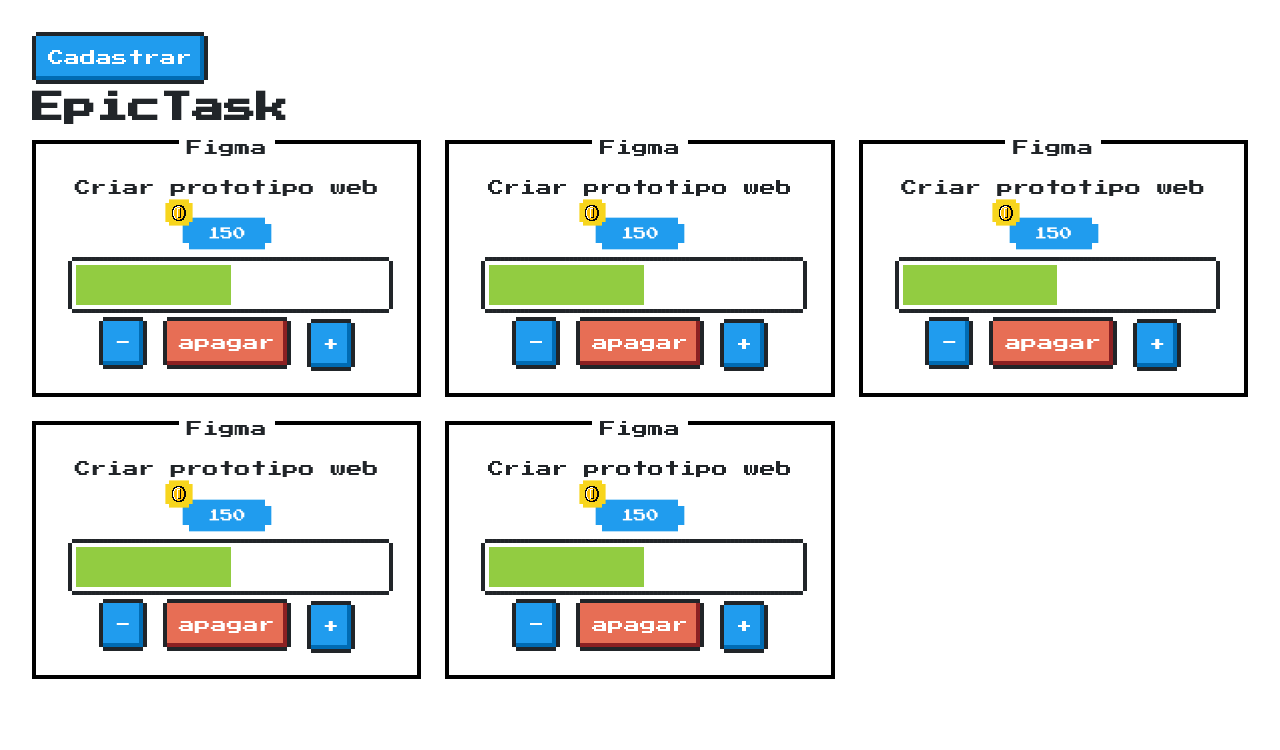
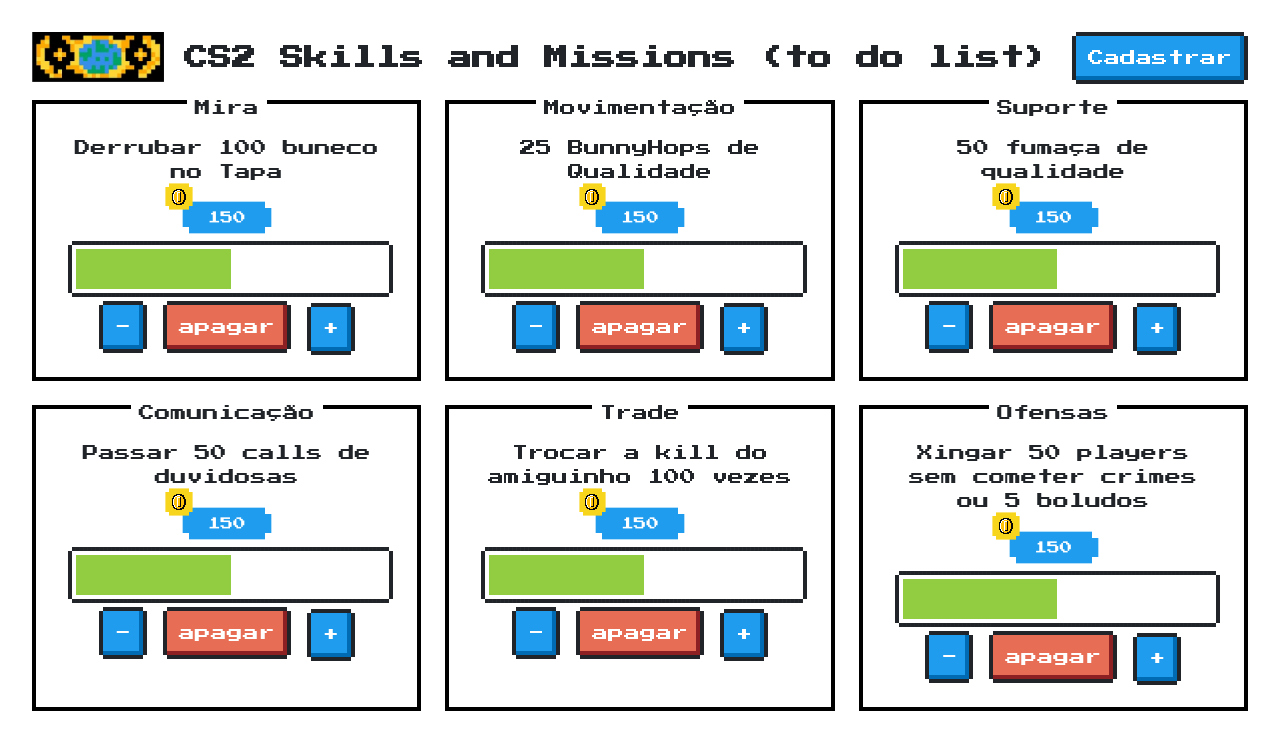
Before and after one commit to Tandera4731/Epictask, a plain HTML site: page index.html in a window 1280 px wide. Drawn offline with nearby package versions, Linux system fonts and the light colour scheme.

Commit message:
Novo Tema

```diff
--- a/assets/css/style.css
+++ b/assets/css/style.css
@@ -21,6 +21,19 @@ body {
     */
 }
 
+#title {
+    display: flex;
+    flex-direction: row;
+
+    h1{
+        margin-top: 8px;
+    }
+
+    a{
+        margin-left: auto;
+        margin-bottom: 20px;
+    }
+}
 
 form {
     display: flex;
@@ -34,3 +47,9 @@ form {
     display: flex;
     justify-content: space-around;
 }
+
+.icon-title{
+    margin-right: 20px;
+    width: auto;
+    height: 50px;
+}
--- a/index.html
+++ b/index.html
@@ -4,7 +4,7 @@
 
     <meta charset="UTF-8">
     <meta name="viewport" content="width=device-width, initial-scale=1.0">
-    <title>EpicTask - Sala</title>
+    <title>CSTraining - Home</title>
     <link href="https://unpkg.com/nes.css@latest/css/nes.min.css" rel="stylesheet" />
     <link rel="preconnect" href="https://fonts.googleapis.com">
     <link rel="preconnect" href="https://fonts.gstatic.com" crossorigin>
@@ -12,22 +12,27 @@
     <link rel="stylesheet" href="./assets/css/style.css">
 </head>
 <body>
-    <a href="/cadastrar.html" class="nes-btn is-primary">
-        Cadastrar
-    </a>
 
-    <h1>EpicTask</h1>
+    <section id="title">
+    <img src="./assets/images/Global.png" alt="" class="icon-title">
+    <h1>CS2 Skills and Missions (to do list)</h1>
     <!-- Frameworks de css -->
     <!-- bootstrap -->
     <!-- bulma css -->
     <!-- pico css -->
     <!-- semantic ui -->
     <!-- nes.css -->
+    <a href="/cadastrar.html" class="nes-btn is-primary">
+        Cadastrar
+    </a>
+
+
+    </section>
 
     <section id="lista-de-tarefas">
         <div class="nes-container with-title is-centered">
-            <p class="title">Figma</p>
-            <p>Criar prototipo web</p>
+            <p class="title">Mira</p>
+            <p>Derrubar 100 buneco no Tapa</p>
             <a href="#" class="nes-badge is-icon">
                 <span class="is-warning"><i class="nes-icon coin is-small"></i></span>
                 <span class="is-primary">150</span>
@@ -38,8 +43,8 @@
             <button type="button" class="nes-btn is-primary">+</button>
         </div>
         <div class="nes-container with-title is-centered">
-            <p class="title">Figma</p>
-            <p>Criar prototipo web</p>
+            <p class="title">Movimentação</p>
+            <p>25 BunnyHops de Qualidade</p>
             <a href="#" class="nes-badge is-icon">
                 <span class="is-warning"><i class="nes-icon coin is-small"></i></span>
                 <span class="is-primary">150</span>
@@ -50,8 +55,8 @@
             <button type="button" class="nes-btn is-primary">+</button>
         </div>
         <div class="nes-container with-title is-centered">
-            <p class="title">Figma</p>
-            <p>Criar prototipo web</p>
+            <p class="title">Suporte</p>
+            <p>50 fumaça de qualidade</p>
             <a href="#" class="nes-badge is-icon">
                 <span class="is-warning"><i class="nes-icon coin is-small"></i></span>
                 <span class="is-primary">150</span>
@@ -62,8 +67,8 @@
             <button type="button" class="nes-btn is-primary">+</button>
         </div>
         <div class="nes-container with-title is-centered">
-            <p class="title">Figma</p>
-            <p>Criar prototipo web</p>
+            <p class="title">Comunicação</p>
+            <p>Passar 50 calls de duvidosas</p>
             <a href="#" class="nes-badge is-icon">
                 <span class="is-warning"><i class="nes-icon coin is-small"></i></span>
                 <span class="is-primary">150</span>
@@ -74,8 +79,20 @@
             <button type="button" class="nes-btn is-primary">+</button>
         </div>
         <div class="nes-container with-title is-centered">
-            <p class="title">Figma</p>
-            <p>Criar prototipo web</p>
+            <p class="title">Trade</p>
+            <p>Trocar a kill do amiguinho 100 vezes</p>
+            <a href="#" class="nes-badge is-icon">
+                <span class="is-warning"><i class="nes-icon coin is-small"></i></span>
+                <span class="is-primary">150</span>
+            </a>
+            <progress class="nes-progress is-success" value="50" max="100"></progress>
+            <button type="button" class="nes-btn is-primary">-</button>
+            <button type="button" class="nes-btn is-error">apagar</button>
+            <button type="button" class="nes-btn is-primary">+</button>
+        </div>
+        <div class="nes-container with-title is-centered">
+            <p class="title">Ofensas</p>
+            <p>Xingar 50 players sem cometer crimes ou 5 boludos</p>
             <a href="#" class="nes-badge is-icon">
                 <span class="is-warning"><i class="nes-icon coin is-small"></i></span>
                 <span class="is-primary">150</span>
```
Also changed, not shown: cadastrar.html (+29 -6 lines), assets/images/Global.png (added).
